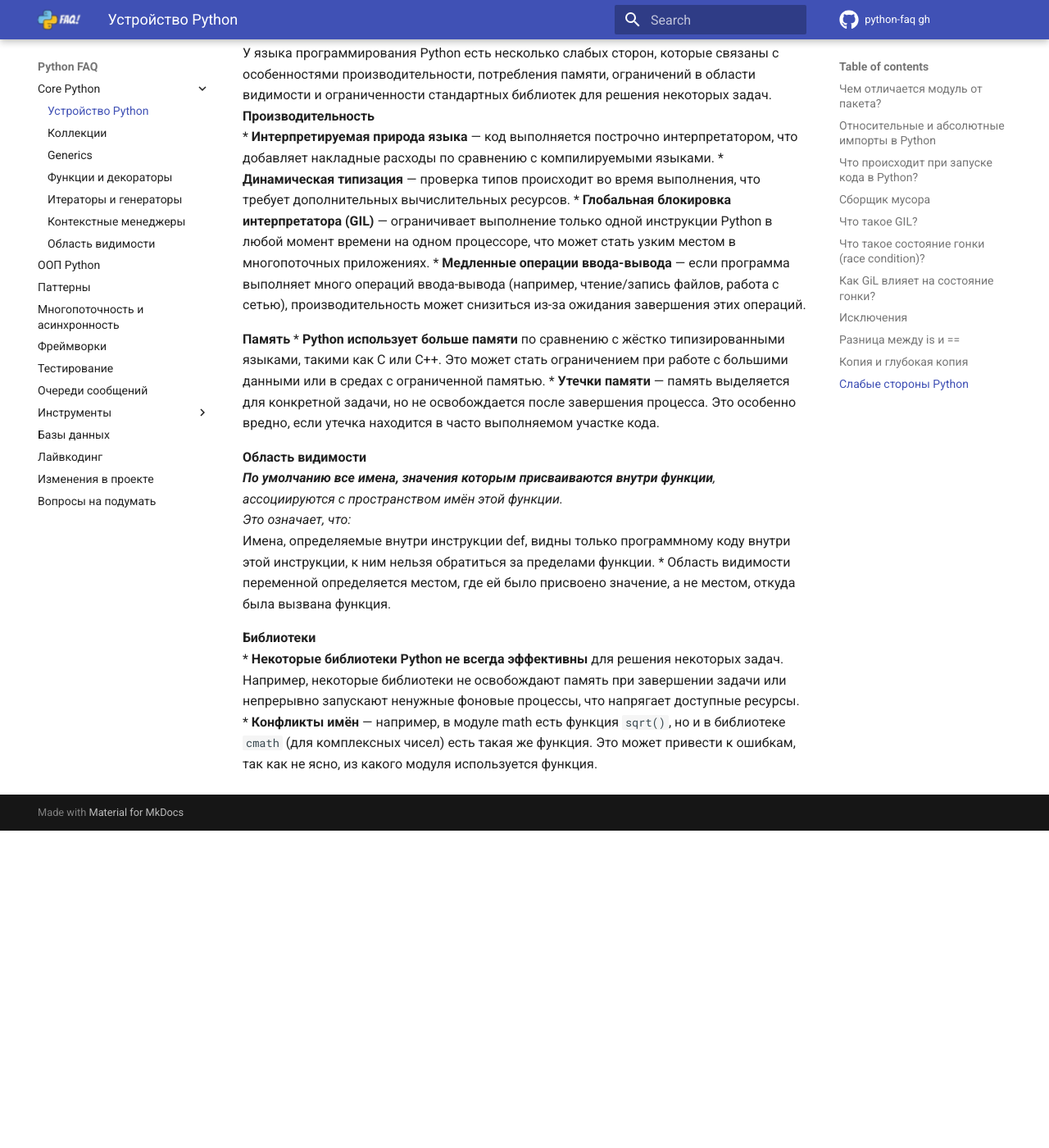
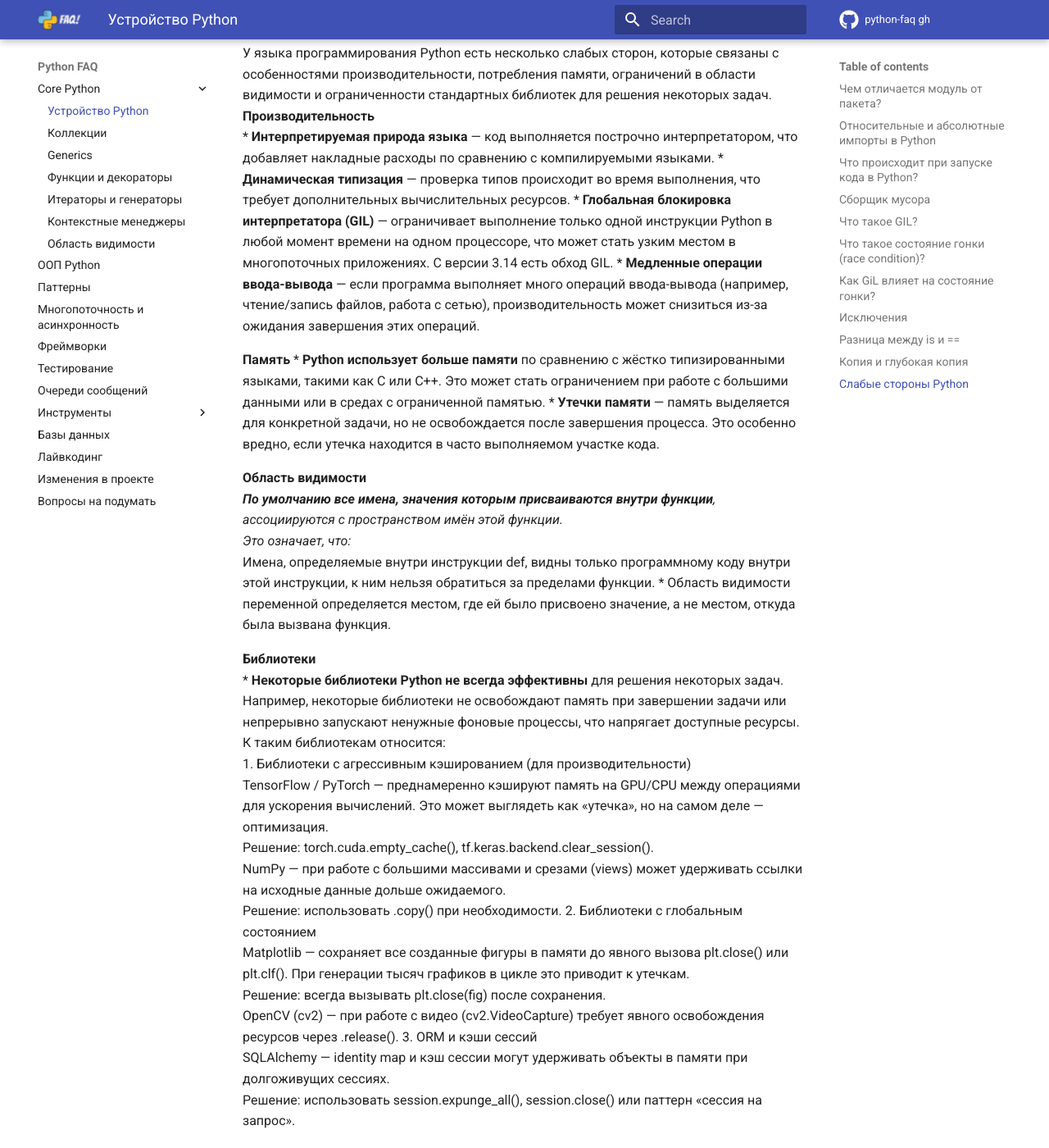
Before and after one commit to u-cha/python-faq, an MkDocs documentation site: the page built from docs/structure_python.md, in a window 1280 px wide and 1400 px high, scrolled down 12568 px. Shown: the whole window at 82% size. Built offline with MkDocs 1.6.1 and Material for MkDocs 9.7.7, drawn with Linux system fonts in a browser that asks for light colours; comment, search, counter and statistics services are not loaded; before the commit the page ends 13581 px from its top, so only the background shows below that.

Commit message:
fix structure_python.md (examples of libraries)

```diff
--- a/docs/structure_python.md
+++ b/docs/structure_python.md
@@ -433,7 +433,7 @@ _Примечание_: для выполнения глубокого копи
 **Производительность**
 * **Интерпретируемая природа языка** — код выполняется построчно интерпретатором, что добавляет накладные расходы по сравнению с компилируемыми языками.
 * **Динамическая типизация** — проверка типов происходит во время выполнения, что требует дополнительных вычислительных ресурсов.
-* **Глобальная блокировка интерпретатора (GIL)** — ограничивает выполнение только одной инструкции Python в любой момент времени на одном процессоре, что может стать узким местом в многопоточных приложениях.
+* **Глобальная блокировка интерпретатора (GIL)** — ограничивает выполнение только одной инструкции Python в любой момент времени на одном процессоре, что может стать узким местом в многопоточных приложениях. С версии 3.14 есть обход GIL.
 * **Медленные операции ввода-вывода** — если программа выполняет много операций ввода-вывода (например, чтение/запись файлов, работа с сетью), производительность может снизиться из-за ожидания завершения этих операций.
 
 **Память**
@@ -447,5 +447,18 @@ _Примечание_: для выполнения глубокого копи
 * Область видимости переменной определяется местом, где ей было присвоено значение, а не местом, откуда была вызвана функция.
 
 **Библиотеки**
-* **Некоторые библиотеки Python не всегда эффективны** для решения некоторых задач. Например, некоторые библиотеки не освобождают память при завершении задачи или непрерывно запускают ненужные фоновые процессы, что напрягает доступные ресурсы.
+* **Некоторые библиотеки Python не всегда эффективны** для решения некоторых задач. Например, некоторые библиотеки не освобождают память при завершении задачи или непрерывно запускают ненужные фоновые процессы, что напрягает доступные ресурсы. К таким библиотекам относится:
+1. Библиотеки с агрессивным кэшированием (для производительности)
+TensorFlow / PyTorch — преднамеренно кэшируют память на GPU/CPU между операциями для ускорения вычислений. Это может выглядеть как «утечка», но на самом деле — оптимизация.
+Решение: torch.cuda.empty_cache(), tf.keras.backend.clear_session().
+NumPy — при работе с большими массивами и срезами (views) может удерживать ссылки на исходные данные дольше ожидаемого.
+Решение: использовать .copy() при необходимости.
+2. Библиотеки с глобальным состоянием
+Matplotlib — сохраняет все созданные фигуры в памяти до явного вызова plt.close() или plt.clf(). При генерации тысяч графиков в цикле это приводит к утечкам.
+Решение: всегда вызывать plt.close(fig) после сохранения.
+OpenCV (cv2) — при работе с видео (cv2.VideoCapture) требует явного освобождения ресурсов через .release().
+3. ORM и кэши сессий
+SQLAlchemy — identity map и кэш сессии могут удерживать объекты в памяти при долгоживущих сессиях.
+Решение: использовать session.expunge_all(), session.close() или паттерн «сессия на запрос».
+
 * **Конфликты имён** — например, в модуле math есть функция `sqrt()`, но и в библиотеке `cmath` (для комплексных чисел) есть такая же функция. Это может привести к ошибкам, так как не ясно, из какого модуля используется функция.
```
